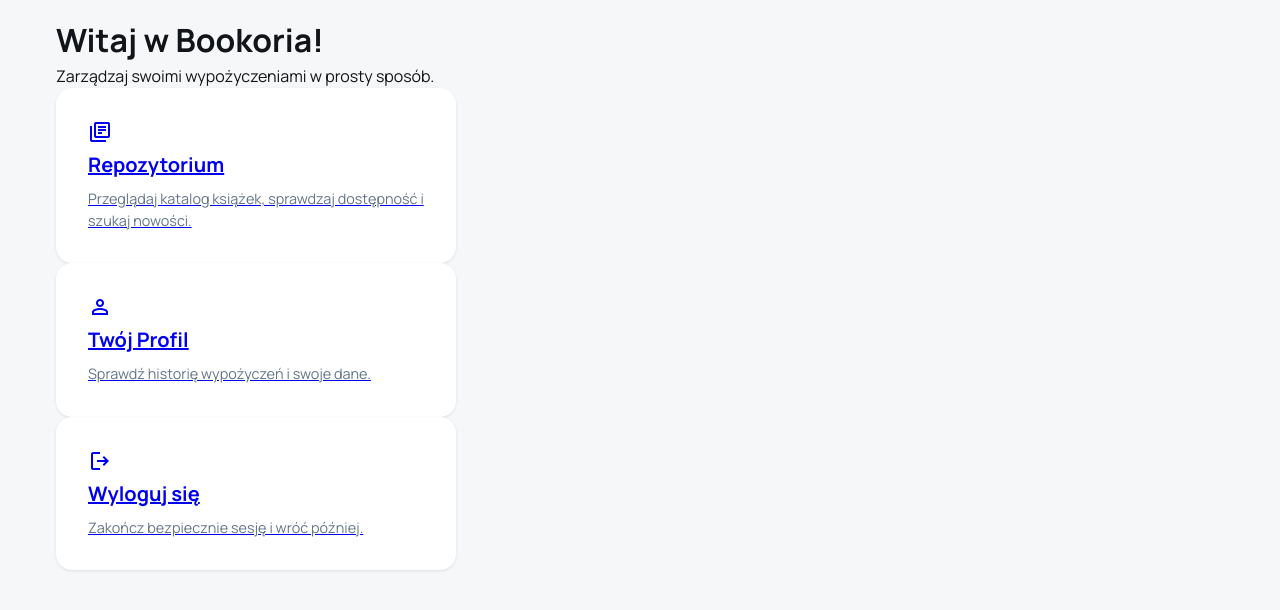
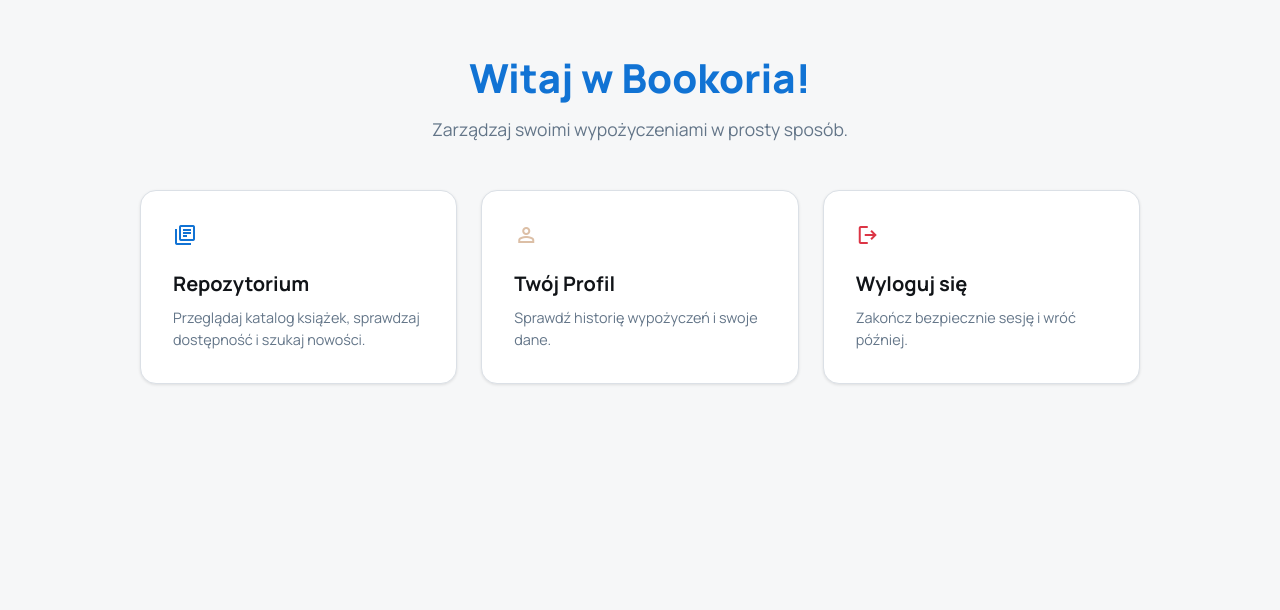
Before and after one commit to grzechuzz/WDPAI-PK-Bookoria, a PHP site: template src/views/dashboard.php in a window 1280 px wide. Shown: the part 64-674 px from the top of the page. Run offline with PHP 8.4, Linux system fonts and the light colour scheme; the template is opened without the code that fills it, so the values that code supplies are empty.

Commit message:
feat: add new css styles for dashboard

```diff
--- a/public/styles/main.css
+++ b/public/styles/main.css
@@ -234,3 +234,80 @@ input:focus {
 
   .card-title { font-size: 1.25rem; }
 }
+
+.dashboard-container {
+    max-width: 1000px;
+    margin: 0 auto;
+    padding-top: 2rem;
+}
+
+.dashboard-hero {
+    text-align: center;
+    margin-bottom: 3rem;
+}
+
+.hero-title {
+    font-size: 2.5rem;
+    font-weight: 800;
+    color: var(--primary);
+    margin-bottom: 0.5rem;
+}
+
+.hero-subtitle {
+    color: var(--text-muted);
+    font-size: 1.1rem;
+}
+
+.dashboard-grid {
+    display: grid;
+    grid-template-columns: repeat(auto-fit, minmax(250px, 1fr));
+    gap: 1.5rem;
+}
+
+
+a.dashboard-card {
+    text-decoration: none !important;
+    color: inherit !important;
+    display: block;
+    height: 100%;
+}
+
+
+a.dashboard-card .card {
+    height: 100%;
+    transition: transform 0.2s ease, box-shadow 0.2s ease;
+    border: 1px solid var(--border);
+    display: flex;
+    flex-direction: column;
+    justify-content: center;
+}
+
+
+a.dashboard-card:hover .card {
+    transform: translateY(-5px);
+    box-shadow: 0 10px 15px -3px rgba(0, 0, 0, 0.1);
+    border-color: var(--primary);
+}
+
+.card-icon {
+    margin-bottom: 1rem;
+    color: var(--primary);
+}
+
+@media (max-width: 768px) {
+    .dashboard-grid {
+        grid-template-columns: 1fr;
+        gap: 1rem;
+    }
+
+    .hero-title {
+        font-size: 2rem;
+    }
+}
+
+
+.icon-primary { color: var(--primary); }
+.icon-profile { color: #dcbfa6; }
+.icon-danger { color: var(--danger); }
+.icon-success { color: #28a745; }
+.icon-warning { color: #ffc107; }
```
